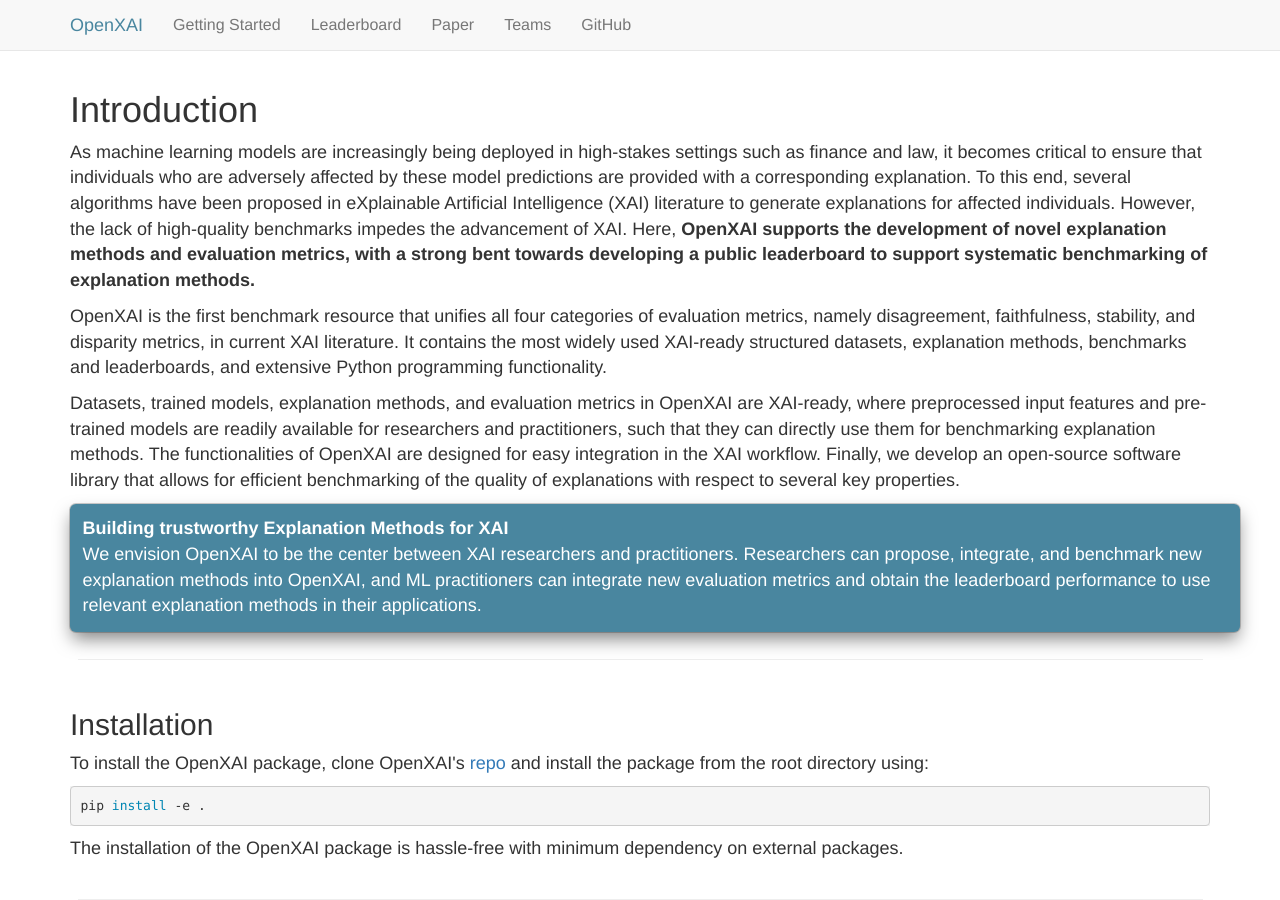
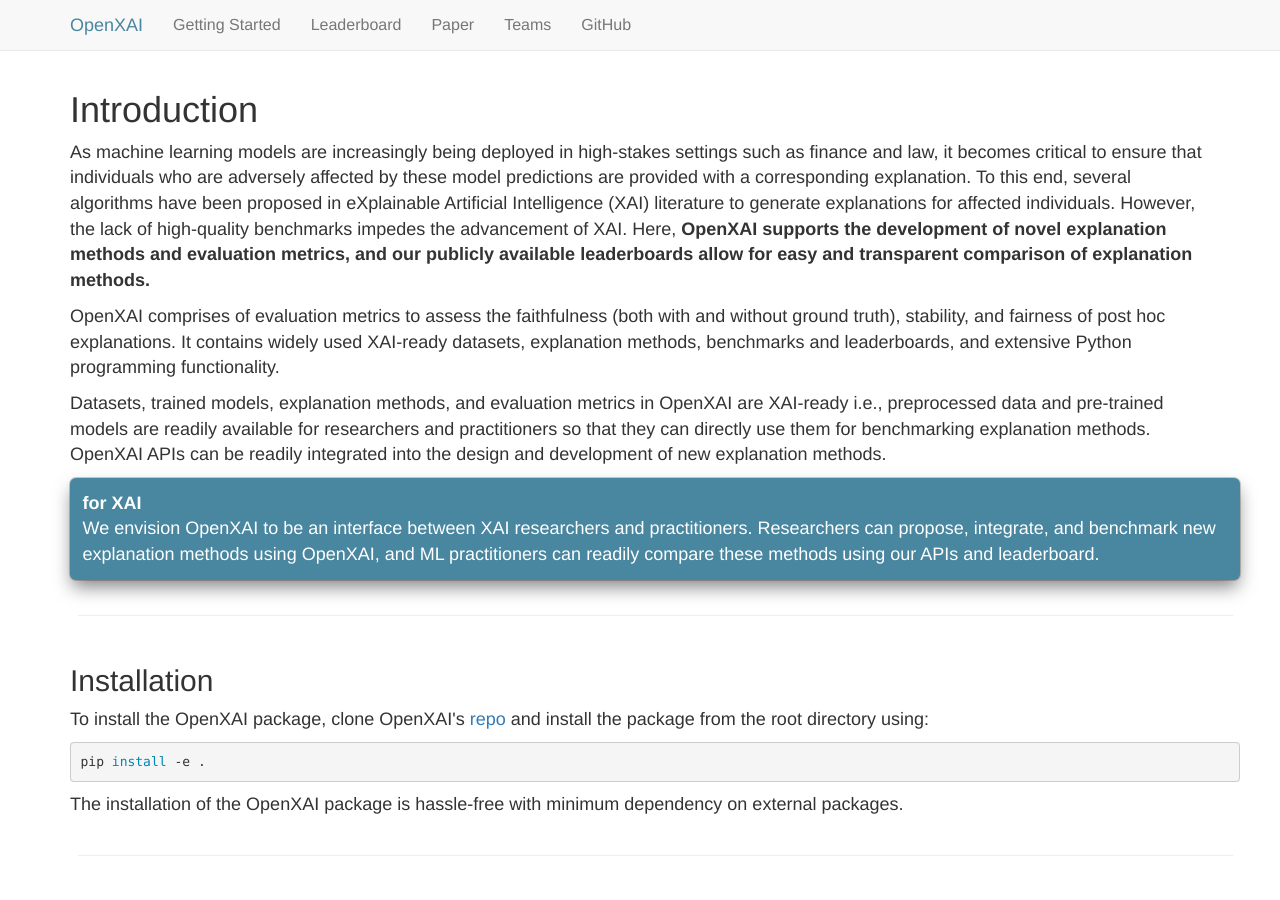
Before and after one commit to open-xai/open-xai.github.io, a Jekyll site: the page quick-start.html, which Jekyll copies as it is, in a window 1280 px wide and 900 px high. Built offline with Jekyll 4.4.1, drawn with Linux system fonts in a browser that asks for light colours.

Commit message:
Update quick-start.html

```diff
--- a/quick-start.html
+++ b/quick-start.html
@@ -99,24 +99,23 @@
     <h1 id="introduction">Introduction</h1>
 
 <p class="is-size-5">
-As machine learning models are increasingly being deployed in high-stakes settings such as finance and law, it becomes critical to ensure that individuals who are adversely affected by these model predictions are provided with a corresponding explanation. To this end, several algorithms have been proposed in eXplainable Artificial Intelligence (XAI) literature to generate explanations for affected individuals. However, the lack of high-quality benchmarks impedes the advancement of XAI. Here, <b>OpenXAI supports the development of novel explanation methods and evaluation metrics, with a strong bent towards developing a public leaderboard to support systematic benchmarking of explanation methods.</b>
+As machine learning models are increasingly being deployed in high-stakes settings such as finance and law, it becomes critical to ensure that individuals who are adversely affected by these model predictions are provided with a corresponding explanation. To this end, several algorithms have been proposed in eXplainable Artificial Intelligence (XAI) literature to generate explanations for affected individuals. However, the lack of high-quality benchmarks impedes the advancement of XAI. Here, <b>OpenXAI supports the development of novel explanation methods and evaluation metrics, and our publicly available leaderboards allow for easy and transparent comparison of explanation methods.</b>
 </p>
 
 <p class="is-size-5">
-OpenXAI is the first benchmark resource that unifies all four categories of evaluation metrics, namely disagreement, faithfulness, stability, and disparity metrics, in current XAI literature. It contains the most widely used XAI-ready structured datasets, explanation methods, benchmarks and leaderboards, and extensive Python programming functionality.
+OpenXAI comprises of evaluation metrics to assess the faithfulness (both with and without ground truth), stability, and fairness of post hoc explanations. It contains widely used XAI-ready datasets, explanation methods, benchmarks and leaderboards, and extensive Python programming functionality.
 </p>
 
 <p class="is-size-5">
-Datasets, trained models, explanation methods, and evaluation metrics in OpenXAI are XAI-ready, where preprocessed input features and pre-trained models are readily available for researchers and practitioners, such that they can directly use them for benchmarking explanation methods. The functionalities of OpenXAI are designed for easy integration in the XAI workflow. Finally, we develop an open-source software library that allows for efficient benchmarking of the quality of explanations with respect to several key properties.
+Datasets, trained models, explanation methods, and evaluation metrics in OpenXAI are XAI-ready i.e., preprocessed data and pre-trained models are readily available for researchers and practitioners so that they can directly use them for benchmarking explanation methods. OpenXAI APIs can be readily integrated into the design and development of new explanation methods.
 </p>
 
 <div class="container" style="padding: 0;">
             <div class="columns is-vcentered">
                 <div class="column is-12 is-size-5">
                     <div class="box has-background-info has-text-white">
-                        <b>Building trustworthy Explanation Methods for XAI</b><br />
-                        We envision OpenXAI to be the center between XAI researchers and practitioners. Researchers can propose, integrate, and benchmark new explanation methods into OpenXAI, and ML practitioners can integrate new evaluation metrics and obtain the leaderboard performance to use relevant explanation methods in their applications.
-                    </div>
+                        <b> for XAI</b><br />
+                        We envision OpenXAI to be an interface between XAI researchers and practitioners. Researchers can propose, integrate, and benchmark new explanation methods using OpenXAI, and ML practitioners can readily compare these methods using our APIs and leaderboard.
                 </div>
             </div>
 </div>
```
